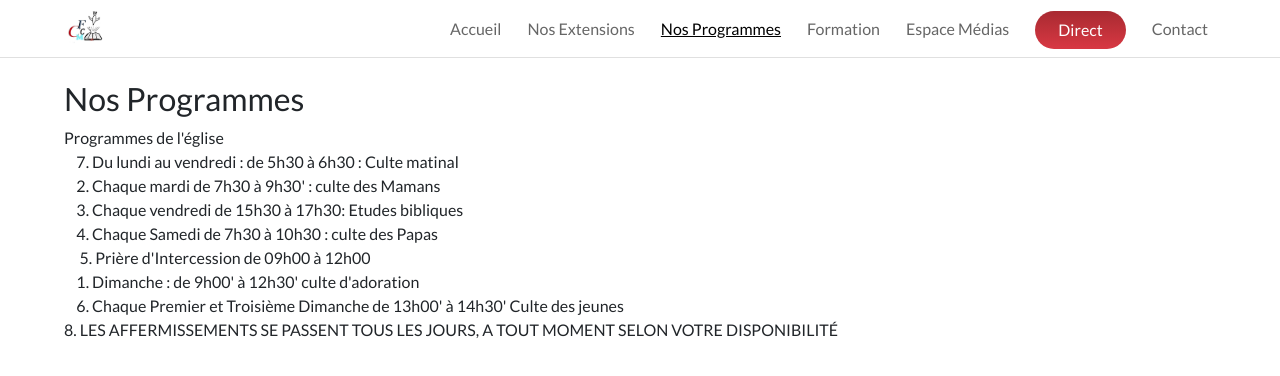
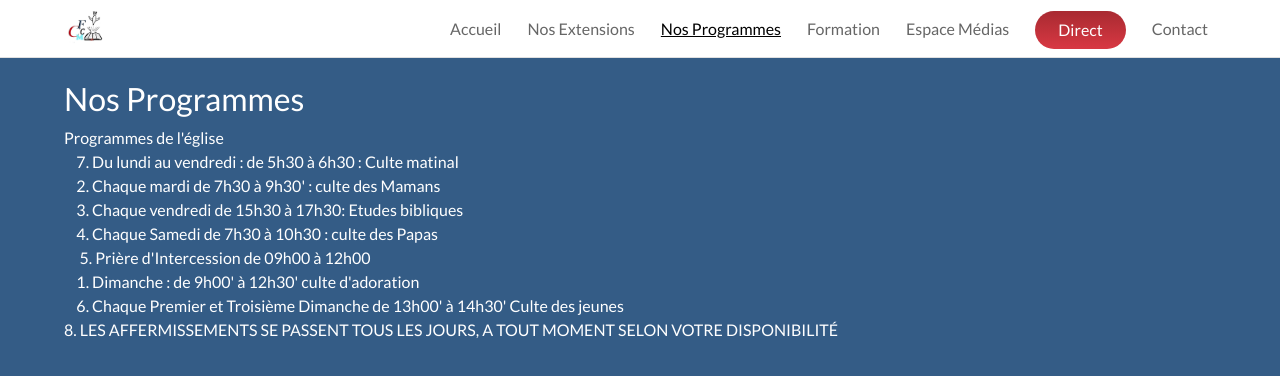
Before and after one commit to Olivier-Kango/cfcm, a React (Create React App) app: page /nos-programmes in a window 1280 px wide. Shown: the top 376 px of the page. Built offline with nearby package versions, Linux system fonts and the light colour scheme; a web font is replaced by a local one.

Commit message:
Styling programme

```diff
--- a/src/styling/Programmes.scss
+++ b/src/styling/Programmes.scss
@@ -1,3 +1,6 @@
 .programmes {
   padding: 5rem 5%;
+  background: #345C86;
+  height: 100vh;
+  color: white;
 }
```
